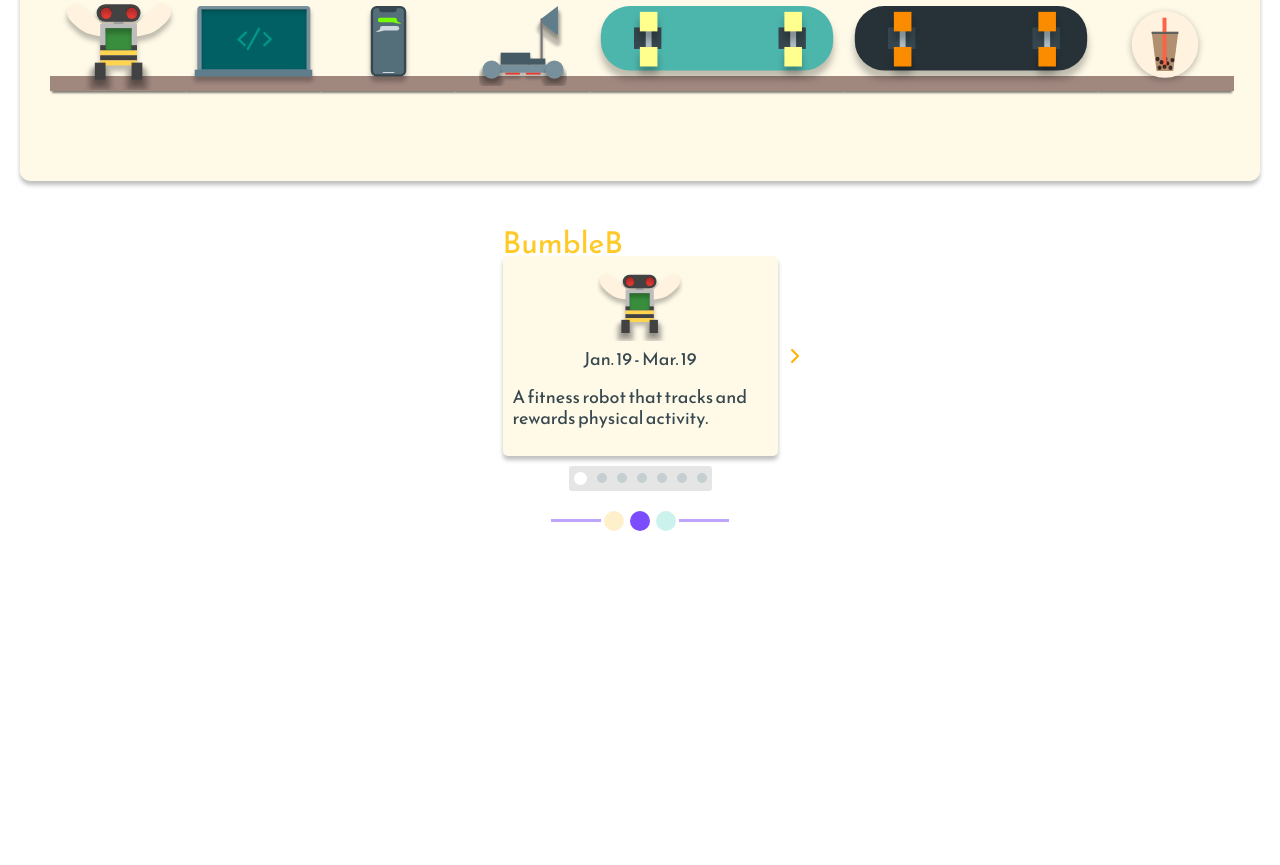
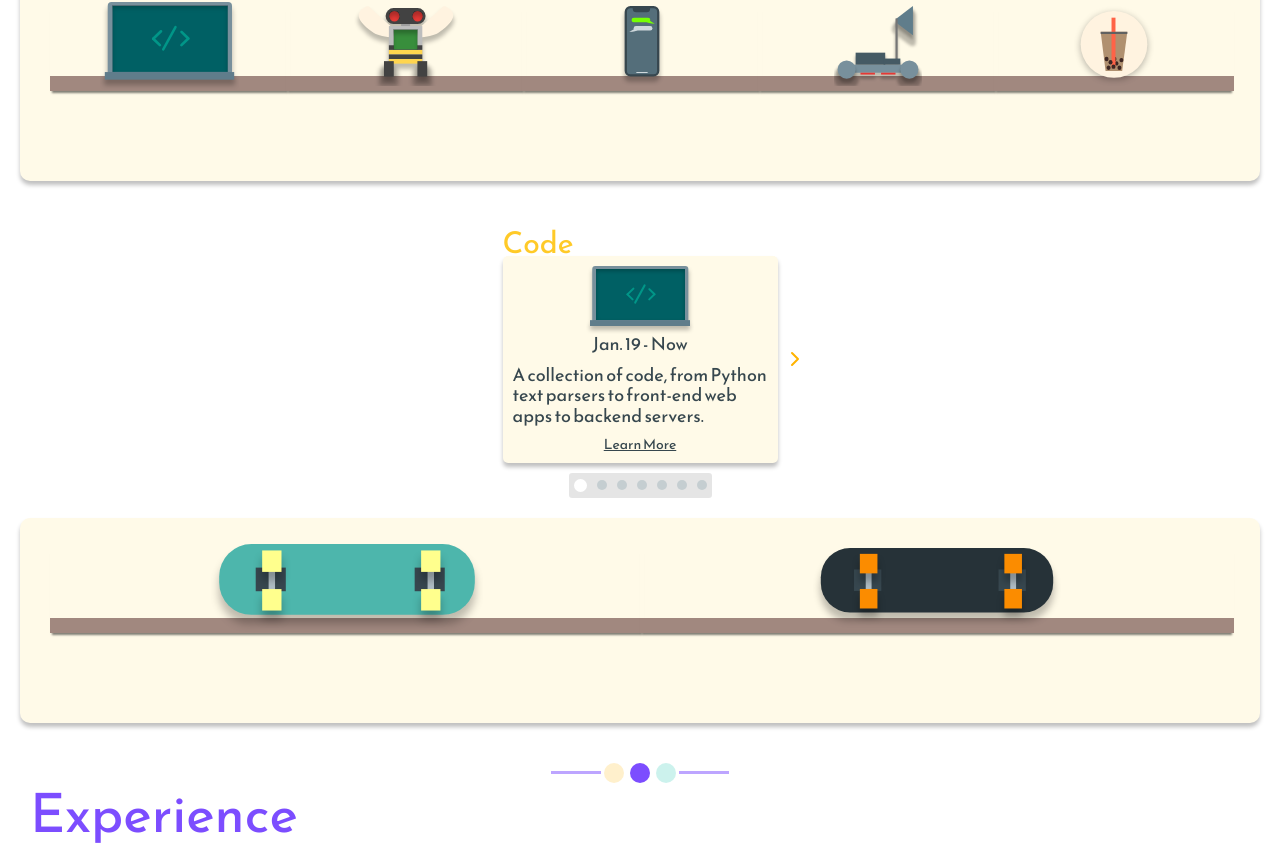
Before and after one commit to CameronShum/web2, a React (Create React App) app: page / in a window 1280 px wide. Shown: the part 817-1682 px from the top of the page. Before the commit the page ends 1348 px from the top, so only its background shows below. Built offline with nearby package versions, Linux system fonts and the light colour scheme.

Commit message:
Added jumping between sections

```diff
--- a/package.json
+++ b/package.json
@@ -38,8 +38,10 @@
     "harmony-reflect": "^1.6.1",
     "react": "^16.8.6",
     "react-dom": "^16.8.6",
+    "react-inlinesvg": "^1.1.6",
     "react-scripts": "3.0.1",
-    "react-typist": "^2.0.5"
+    "react-typist": "^2.0.5",
+    "svg-inline-loader": "^0.8.0"
   },
   "devDependencies": {
     "husky": "^2.4.0",
--- a/src/components/SectionDivider.js
+++ b/src/components/SectionDivider.js
@@ -15,7 +15,9 @@ const SectionDivider = ({ sectionName }) => {
   const color = FindSection(sectionName);
 
   const renderCircle = ({ color, name }) => (
-    <Circle color={color} active={name === sectionName} />
+    <a href={`#${name}`} key={name}>
+      <Circle color={color} active={name === sectionName} />
+    </a>
   );
 
   return (
--- a/src/components/built/Carousel.js
+++ b/src/components/built/Carousel.js
@@ -11,16 +11,16 @@ import rightIcon from "./assets/chevron-right.svg";
 const Card = ({ img, date, desc, link }) => (
   <div style={{ width: 275, margin: "0 5px" }}>
     <CardContainer>
-      <object data={img} type="image/svg+xml" aria-label="build icon" />
+      <img src={img} alt={"project-icon"} />
       <Text>{date}</Text>
       <Text style={{ padding: "10px 0" }}>{desc}</Text>
-      {/* <LearnMore href={link}>Learn More</LearnMore> */}
+      {link && <LearnMore href={link}>Learn More</LearnMore>}
     </CardContainer>
   </div>
 );
 
 const Carousel = ({ index, setCurrent }) => (
-  <FlexCol>
+  <FlexCol style={{ marginBottom: 20 }}>
     <Title>{cardInfo[index].title}</Title>
     <CarouselContainer>
       <ArrowIcon
@@ -89,10 +89,10 @@ const FlexCol = styled.div`
   align-items: center;
 `;
 
-// const LearnMore = styled.a`
-//   font-size: 14px;
-//   color: #37474e;
-// `;
+const LearnMore = styled.a`
+  font-size: 14px;
+  color: #37474e;
+`;
 
 const Title = styled.div`
   width: 275px;
--- a/src/components/built/CarouselBubbles.js
+++ b/src/components/built/CarouselBubbles.js
@@ -11,7 +11,11 @@ const CarouselBubbles = ({ current, length, setCurrent }) => {
   };
 
   const renderBubble = index => (
-    <Bubble active={current === index} onClick={setCurrent(index)} />
+    <Bubble
+      active={current === index}
+      onClick={setCurrent(index)}
+      key={index}
+    />
   );
 
   return <Container>{generateAmount().map(renderBubble)}</Container>;
--- a/src/constants/cardInfo.js
+++ b/src/constants/cardInfo.js
@@ -8,19 +8,19 @@ import Sticker from "../images/Sticker.svg";
 
 const cardInfo = [
   {
-    title: "BumbleB",
-    img: BumbleB,
-    date: "Jan. 19 - Mar. 19",
-    desc: "A fitness robot that tracks and rewards physical activity.",
-    link: "./bumbleb"
-  },
-  {
     title: "Code",
     img: Laptop,
     date: "Jan. 19 - Now",
     desc:
       "A collection of code, from Python text parsers to front-end web apps to backend servers.",
     link: "https://github.com/cameronshum"
+  },
+  {
+    title: "BumbleB",
+    img: BumbleB,
+    date: "Jan. 19 - Mar. 19",
+    desc: "A fitness robot that tracks and rewards physical activity.",
+    link: "./bumbleb"
   },
   {
     title: "Automated Text Message sender",
@@ -38,6 +38,13 @@ const cardInfo = [
     link: "./rover"
   },
   {
+    title: "Sticker Factory",
+    img: Sticker,
+    date: "Sep. 18 - Dec. 18",
+    desc: "A children's toy that creates stickers from a drawing",
+    link: "./stickerfactory"
+  },
+  {
     title: "Electric Skateboard v1",
     img: Skateboard1,
     date: "Sep. 16 - Apr. 17",
@@ -51,13 +58,6 @@ const cardInfo = [
     desc:
       "A second electric skateboard, built to perform better than version 1",
     link: "./skateboard/v2"
-  },
-  {
-    title: "Sticker Factory",
-    img: Sticker,
-    date: "Sep. 18 - Dec. 18",
-    desc: "A children's toy that creates stickers from a drawing",
-    link: "./stickerfactory"
   }
 ];
 
--- a/src/pages/ExperiencePage.js
+++ b/src/pages/ExperiencePage.js
@@ -1,13 +1,32 @@
 import React from "react";
 import styled from "@emotion/styled";
-import { SectionDivider, Carousel } from "../components";
+import { SectionDivider } from "../components";
 
 const ExperiencePage = () => {
   return (
-    <div>
+    <Container id="Experience">
       <SectionDivider sectionName={"Experience"} />
-    </div>
+      <Title>Experience</Title>
+    </Container>
   );
 };
 
 export default ExperiencePage;
+
+//
+//  STYLING
+//
+
+const Container = styled.div`
+  padding: 20px 20px;
+`;
+
+const Text = styled.p`
+  font-size: 40px;
+  color: #7c4dff;
+`;
+
+const Title = styled(Text)`
+  font-size: 54px;
+  margin-left: 10px;
+`;
--- a/src/pages/LandingPage.components.js
+++ b/src/pages/LandingPage.components.js
@@ -35,10 +35,12 @@ export const FlexRow = styled.div`
   align-items: center;
 `;
 
-export const SectionTitle = styled.p`
+export const SectionTitle = styled.a`
   padding-left: 10px;
+
+  font-size: 35px;
   color: ${props => props.color};
-  font-size: 35px;
+  text-decoration: none;
 `;
 
 export const TextDiv = styled.div`
--- a/src/pages/LandingPage.js
+++ b/src/pages/LandingPage.js
@@ -15,9 +15,11 @@ import gradient from "../images/coverImg.svg";
 import sections from "../constants/sections";
 
 const RenderSections = ({ name, color }) => (
-  <FlexRow style={{ cursor: "pointer" }}>
+  <FlexRow style={{ cursor: "pointer" }} key={name}>
     <Circle color={color} size={50} style={{ marginTop: -10 }} />
-    <SectionTitle color={color}>{name}</SectionTitle>
+    <SectionTitle color={color} href={`#${name}`}>
+      {name}
+    </SectionTitle>
   </FlexRow>
 );
 
--- a/src/pages/ProjectsPage.js
+++ b/src/pages/ProjectsPage.js
@@ -11,15 +11,9 @@ import Skateboard2 from "../images/Skateboard2.svg";
 import Skateboard1 from "../images/Skateboard1.svg";
 import Sticker from "../images/Sticker.svg";
 
-const images = [
-  BumbleB,
-  Laptop,
-  Phone,
-  Rover,
-  Skateboard1,
-  Skateboard2,
-  Sticker
-];
+const images = [Laptop, BumbleB, Phone, Rover, Sticker];
+
+const images2 = [Skateboard1, Skateboard2];
 
 const ProjectsPage = () => {
   const [current, setCurrent] = useState(0);
@@ -29,11 +23,12 @@ const ProjectsPage = () => {
   };
 
   return (
-    <Container>
+    <Container id="Projects">
       <SectionDivider sectionName={"Projects"} />
-      <Text style={{ fontSize: 54, marginLeft: 10 }}>Projects</Text>
+      <Title>Projects</Title>
       <Window onClick={handleClick} images={images} current={current} />
       <Carousel index={current} setCurrent={handleClick} />
+      <Window onClick={handleClick} images={images2} current={current} />
     </Container>
   );
 };
@@ -41,15 +36,19 @@ const ProjectsPage = () => {
 export default ProjectsPage;
 
 //
-//  Begin Styling
+//  STYLING
 //
 
 const Container = styled.div`
   padding: 20px 20px;
-  background: white;
 `;
 
 const Text = styled.p`
   font-size: 40px;
   color: #ffb300;
 `;
+
+const Title = styled(Text)`
+  font-size: 54px;
+  margin-left: 10px;
+`;
```
Also changed, not shown: 1 other file (tests, documents, lock files or other folders).
